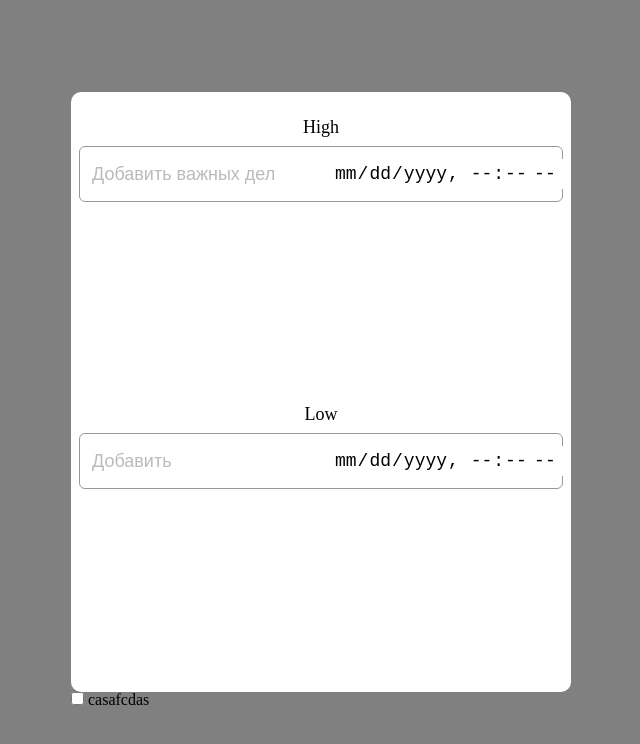
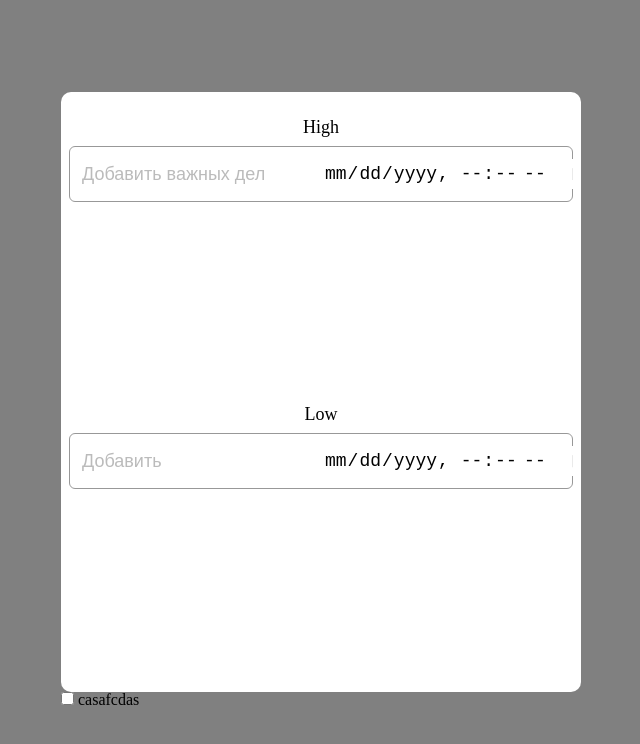
Before and after one commit to Denic86/Lesson__todoNew, a plain HTML site: page index.html in a window 1280 px wide. Shown: the whole page, without its empty margins (319-959 px from the left). Drawn offline with Linux system fonts and the light colour scheme.

Commit message:
Update style.css

```diff
--- a/style.css
+++ b/style.css
@@ -106,7 +106,7 @@ h6 {
 }
 
 .todo__container {
-	width: 500px;
+	width: 520px;
 }
 
 .todo__block {
```
